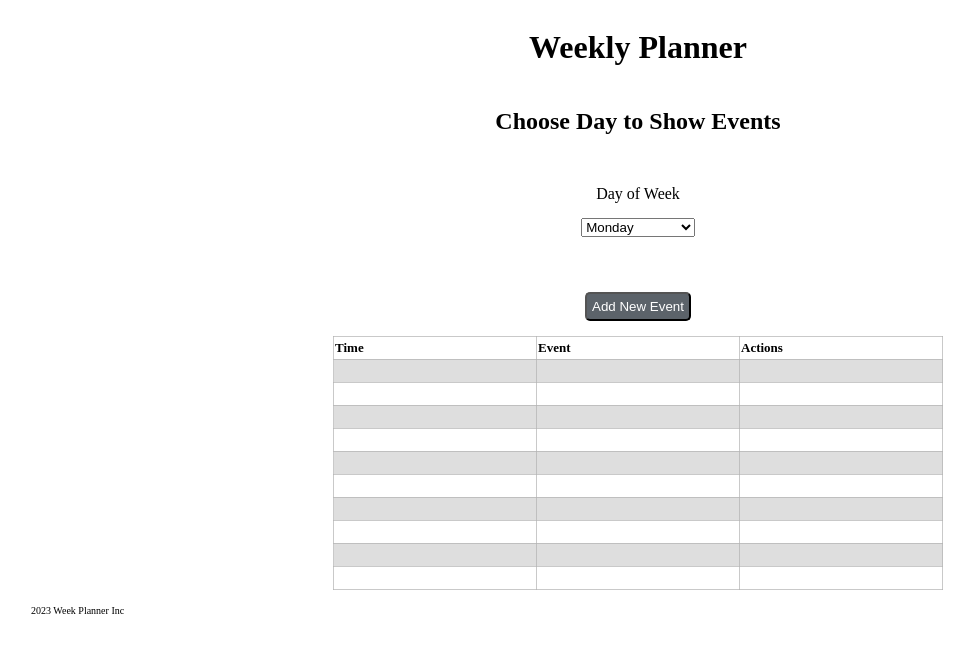
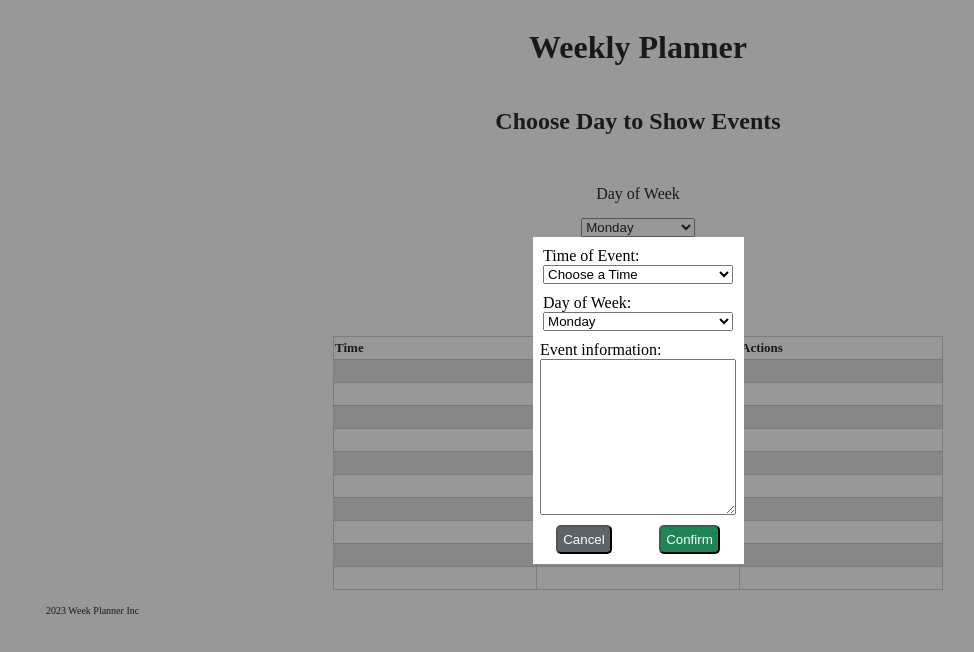
Before and after one commit to khanhnguyenq/week-planner, a plain HTML site: page index.html in a window 1280 px wide. Both pictures are taken after a click on the button "Add New Event". Shown: the whole page, without its empty margins (2-976 px from the left). Drawn offline with Linux system fonts and the light colour scheme.

Commit message:
Added Event Listeners for New Event Buton and Cancel button.

```diff
--- a/index.html
+++ b/index.html
@@ -96,7 +96,7 @@
         </table>
 
       </div>
-      <div class="flex"><footer>2023 Week Planner Inc</footer></div>
+      <div class="flex container margin-15"><footer>2023 Week Planner Inc</footer></div>
       <div class="row container overlay hidden">
         <div class="modal-container">
           <div class="row row-column-modal">
--- a/main.js
+++ b/main.js
@@ -0,0 +1,12 @@
+const $newBtn = document.querySelector('.new-btn');
+const $overlay = document.querySelector('.overlay');
+
+$newBtn.addEventListener('click', function (event) {
+  $overlay.classList.remove('hidden');
+});
+
+const $cancelBtn = document.querySelector('.cancel');
+
+$cancelBtn.addEventListener('click', function (event) {
+  $overlay.classList.add('hidden');
+});
```
